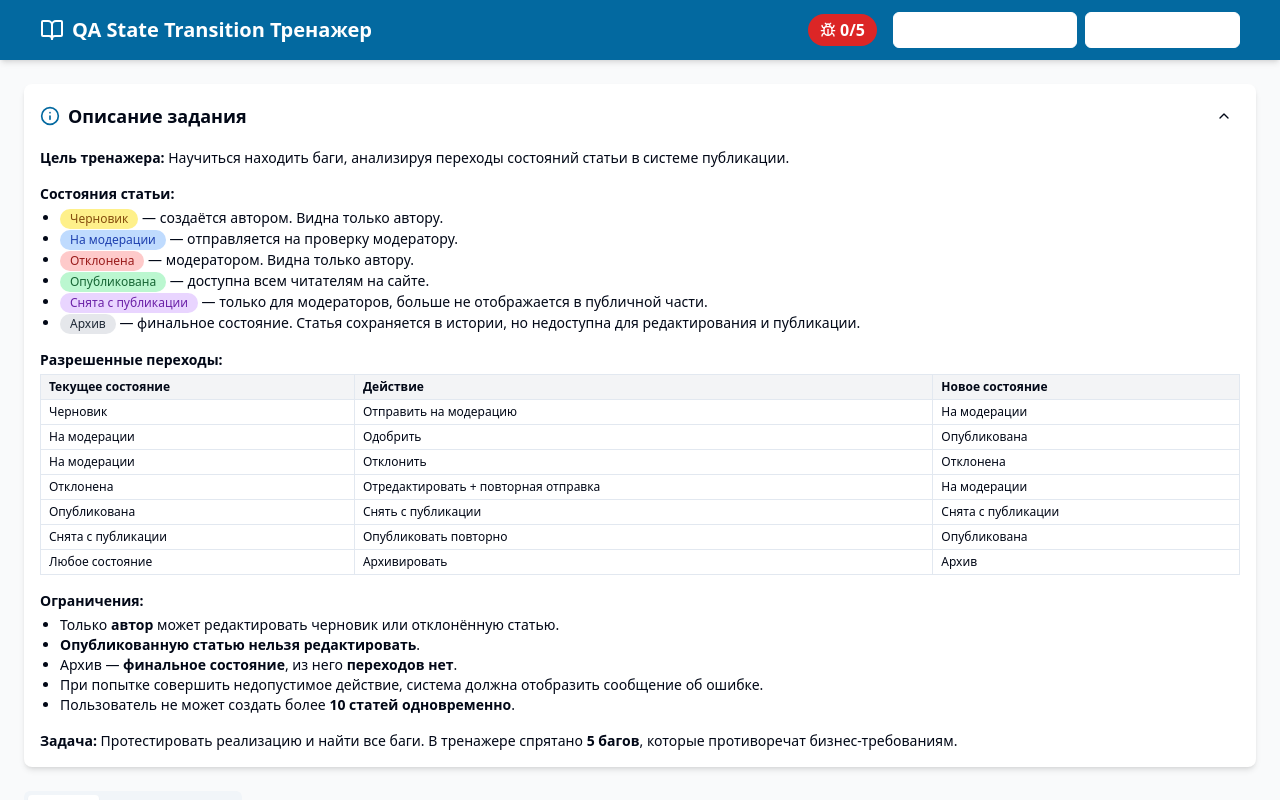
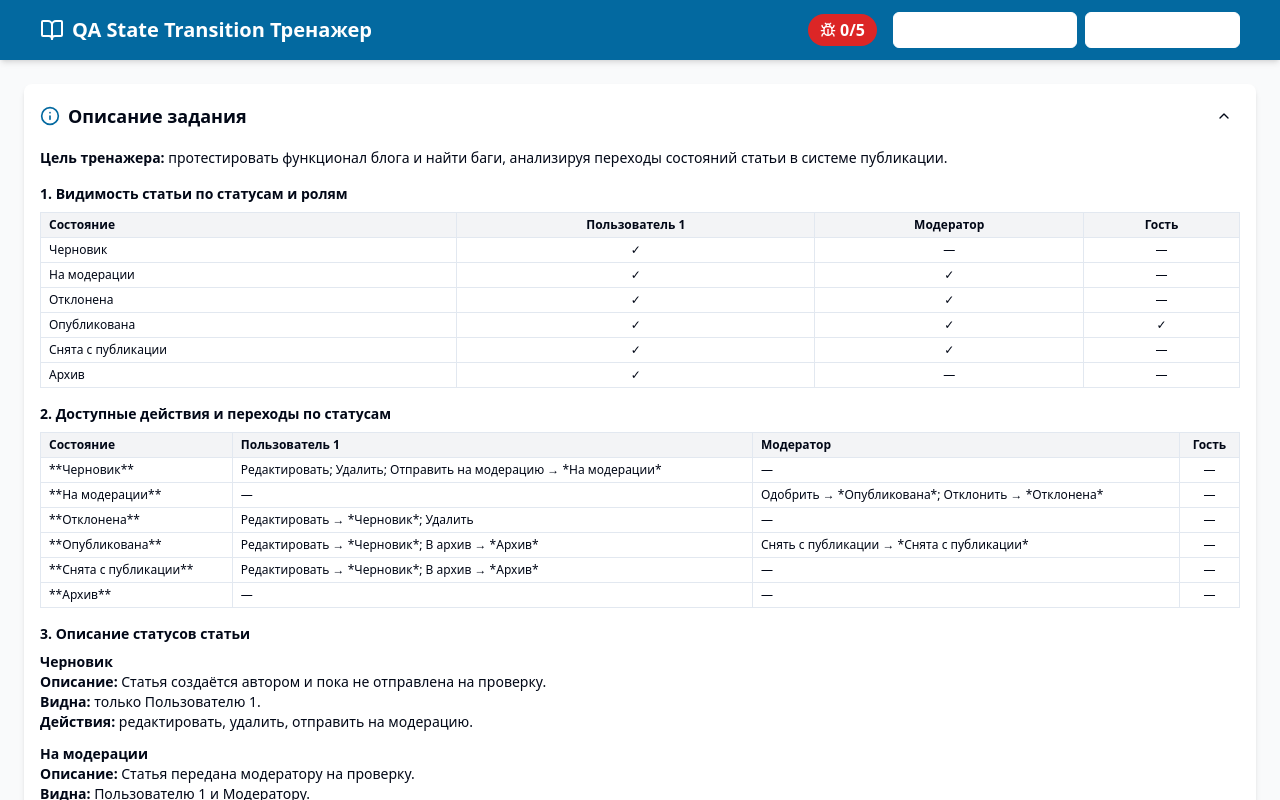
Before and after one commit to DrDoom74/state-quest-tester-trainer, a React (Vite) app: page / in a window 1280 px wide. Both pictures are taken after a click on the button 1224 px from the left and 116 px from the top of the page. Shown: the top 800 px of the page. Built offline with nearby package versions, Linux system fonts and the light colour scheme.

Commit message:
Refactor: Update instructions panel content
Update the instructions panel with new content, including visibility, actions, and roles descriptions.

```diff
--- a/src/components/InstructionsPanel.tsx
+++ b/src/components/InstructionsPanel.tsx
@@ -26,84 +26,187 @@ const InstructionsPanel: React.FC = () => {
       {isExpanded && (
         <div className="mt-4 text-sm space-y-4">
           <p>
-            <strong>Цель тренажера:</strong> Научиться находить баги, анализируя переходы состояний статьи в системе публикации.
+            <strong>Цель тренажера:</strong> протестировать функционал блога и найти баги, анализируя переходы состояний статьи в системе публикации.
           </p>
 
           <div>
-            <strong>Состояния статьи:</strong>
-            <ul className="list-disc pl-5 mt-1">
-              <li><span className="state-badge state-draft">Черновик</span> — создаётся автором. Видна только автору.</li>
-              <li><span className="state-badge state-moderation">На модерации</span> — отправляется на проверку модератору.</li>
-              <li><span className="state-badge state-rejected">Отклонена</span> — модератором. Видна только автору.</li>
-              <li><span className="state-badge state-published">Опубликована</span> — доступна всем читателям на сайте.</li>
-              <li><span className="state-badge state-unpublished">Снята с публикации</span> — только для модераторов, больше не отображается в публичной части.</li>
-              <li><span className="state-badge state-archived">Архив</span> — финальное состояние. Статья сохраняется в истории, но недоступна для редактирования и публикации.</li>
-            </ul>
-          </div>
-
-          <div>
-            <strong>Разрешенные переходы:</strong>
+            <h3 className="font-bold mb-2">1. Видимость статьи по статусам и ролям</h3>
             <table className="min-w-full border-collapse mt-1 text-xs">
               <thead>
                 <tr className="bg-gray-100">
-                  <th className="border px-2 py-1 text-left">Текущее состояние</th>
-                  <th className="border px-2 py-1 text-left">Действие</th>
-                  <th className="border px-2 py-1 text-left">Новое состояние</th>
+                  <th className="border px-2 py-1 text-left">Состояние</th>
+                  <th className="border px-2 py-1 text-center">Пользователь 1</th>
+                  <th className="border px-2 py-1 text-center">Модератор</th>
+                  <th className="border px-2 py-1 text-center">Гость</th>
                 </tr>
               </thead>
               <tbody>
-                <tr>
-                  <td className="border px-2 py-1">Черновик</td>
-                  <td className="border px-2 py-1">Отправить на модерацию</td>
-                  <td className="border px-2 py-1">На модерации</td>
-                </tr>
-                <tr>
-                  <td className="border px-2 py-1">На модерации</td>
-                  <td className="border px-2 py-1">Одобрить</td>
-                  <td className="border px-2 py-1">Опубликована</td>
-                </tr>
-                <tr>
-                  <td className="border px-2 py-1">На модерации</td>
-                  <td className="border px-2 py-1">Отклонить</td>
-                  <td className="border px-2 py-1">Отклонена</td>
-                </tr>
-                <tr>
-                  <td className="border px-2 py-1">Отклонена</td>
-                  <td className="border px-2 py-1">Отредактировать + повторная отправка</td>
-                  <td className="border px-2 py-1">На модерации</td>
-                </tr>
-                <tr>
-                  <td className="border px-2 py-1">Опубликована</td>
-                  <td className="border px-2 py-1">Снять с публикации</td>
-                  <td className="border px-2 py-1">Снята с публикации</td>
-                </tr>
-                <tr>
-                  <td className="border px-2 py-1">Снята с публикации</td>
-                  <td className="border px-2 py-1">Опубликовать повторно</td>
-                  <td className="border px-2 py-1">Опубликована</td>
-                </tr>
-                <tr>
-                  <td className="border px-2 py-1">Любое состояние</td>
-                  <td className="border px-2 py-1">Архивировать</td>
-                  <td className="border px-2 py-1">Архив</td>
-                </tr>
+                {[
+                  { state: 'Черновик', user: '✓', moderator: '—', guest: '—' },
+                  { state: 'На модерации', user: '✓', moderator: '✓', guest: '—' },
+                  { state: 'Отклонена', user: '✓', moderator: '✓', guest: '—' },
+                  { state: 'Опубликована', user: '✓', moderator: '✓', guest: '✓' },
+                  { state: 'Снята с публикации', user: '✓', moderator: '✓', guest: '—' },
+                  { state: 'Архив', user: '✓', moderator: '—', guest: '—' }
+                ].map((row, index) => (
+                  <tr key={index}>
+                    <td className="border px-2 py-1">{row.state}</td>
+                    <td className="border px-2 py-1 text-center">{row.user}</td>
+                    <td className="border px-2 py-1 text-center">{row.moderator}</td>
+                    <td className="border px-2 py-1 text-center">{row.guest}</td>
+                  </tr>
+                ))}
               </tbody>
             </table>
           </div>
 
           <div>
-            <strong>Ограничения:</strong>
-            <ul className="list-disc pl-5 mt-1">
-              <li>Только <strong>автор</strong> может редактировать черновик или отклонённую статью.</li>
-              <li><strong>Опубликованную статью нельзя редактировать</strong>.</li>
-              <li>Архив — <strong>финальное состояние</strong>, из него <strong>переходов нет</strong>.</li>
-              <li>При попытке совершить недопустимое действие, система должна отобразить сообщение об ошибке.</li>
-              <li>Пользователь не может создать более <strong>10 статей одновременно</strong>.</li>
-            </ul>
+            <h3 className="font-bold mb-2">2. Доступные действия и переходы по статусам</h3>
+            <table className="min-w-full border-collapse mt-1 text-xs">
+              <thead>
+                <tr className="bg-gray-100">
+                  <th className="border px-2 py-1 text-left">Состояние</th>
+                  <th className="border px-2 py-1 text-left">Пользователь 1</th>
+                  <th className="border px-2 py-1 text-left">Модератор</th>
+                  <th className="border px-2 py-1 text-center">Гость</th>
+                </tr>
+              </thead>
+              <tbody>
+                {[
+                  {
+                    state: '**Черновик**',
+                    user: 'Редактировать; Удалить; Отправить на модерацию → *На модерации*',
+                    moderator: '—',
+                    guest: '—'
+                  },
+                  {
+                    state: '**На модерации**',
+                    user: '—',
+                    moderator: 'Одобрить → *Опубликована*; Отклонить → *Отклонена*',
+                    guest: '—'
+                  },
+                  {
+                    state: '**Отклонена**',
+                    user: 'Редактировать → *Черновик*; Удалить',
+                    moderator: '—',
+                    guest: '—'
+                  },
+                  {
+                    state: '**Опубликована**',
+                    user: 'Редактировать → *Черновик*; В архив → *Архив*',
+                    moderator: 'Снять с публикации → *Снята с публикации*',
+                    guest: '—'
+                  },
+                  {
+                    state: '**Снята с публикации**',
+                    user: 'Редактировать → *Черновик*; В архив → *Архив*',
+                    moderator: '—',
+                    guest: '—'
+                  },
+                  {
+                    state: '**Архив**',
+                    user: '—',
+                    moderator: '—',
+                    guest: '—'
+                  }
+                ].map((row, index) => (
+                  <tr key={index}>
+                    <td className="border px-2 py-1" dangerouslySetInnerHTML={{__html: row.state}}></td>
+                    <td className="border px-2 py-1">{row.user}</td>
+                    <td className="border px-2 py-1">{row.moderator}</td>
+                    <td className="border px-2 py-1 text-center">{row.guest}</td>
+                  </tr>
+                ))}
+              </tbody>
+            </table>
           </div>
 
           <div>
-            <strong>Задача:</strong> Протестировать реализацию и найти все баги. В тренажере спрятано <strong>5 багов</strong>, которые противоречат бизнес-требованиям.
+            <h3 className="font-bold mb-2">3. Описание статусов статьи</h3>
+            {[
+              {
+                title: 'Черновик',
+                description: 'Статья создаётся автором и пока не отправлена на проверку.',
+                visibility: 'только Пользователю 1',
+                actions: 'редактировать, удалить, отправить на модерацию'
+              },
+              {
+                title: 'На модерации',
+                description: 'Статья передана модератору на проверку.',
+                visibility: 'Пользователю 1 и Модератору',
+                actions: 'только для Модератора – одобрить или отклонить'
+              },
+              {
+                title: 'Отклонена',
+                description: 'Модератор посчитал статью несоответствующей требованиям.',
+                visibility: 'Пользователю 1 и Модератору',
+                actions: 'для Пользователя 1 – редактировать (возврат в "Черновик"), удалить'
+              },
+              {
+                title: 'Опубликована',
+                description: 'Статья успешно прошла модерацию и доступна всем читателям.',
+                visibility: 'Пользователю 1, Модератору и Гостю',
+                actions: 'Пользователь 1 – редактировать (→ "Черновик"), в архив (→ "Архив"); Модератор – снять с публикации (→ "Снята с публикации")'
+              },
+              {
+                title: 'Снята с публикации',
+                description: 'Модератор удалил статью из публичного доступа.',
+                visibility: 'Пользователю 1 и Модератору',
+                actions: 'Пользователь 1 – редактировать (→ "Черновик"), в архив (→ "Архив")'
+              },
+              {
+                title: 'Архив',
+                description: 'Финальное состояние: статья сохраняется в истории, но больше не редактируется и не публикуется.',
+                visibility: 'только Пользователю 1',
+                actions: 'отсутствуют'
+              }
+            ].map((status, index) => (
+              <div key={index} className="mb-3">
+                <h4 className="font-semibold">{status.title}</h4>
+                <p><strong>Описание:</strong> {status.description}</p>
+                <p><strong>Видна:</strong> {status.visibility}.</p>
+                <p><strong>Действия:</strong> {status.actions}.</p>
+              </div>
+            ))}
+          </div>
+
+          <div>
+            <h3 className="font-bold mb-2">4. Вкладки (роли) и их назначение</h3>
+            {[
+              {
+                role: 'Пользователь 1 (Автор)',
+                description: [
+                  'Создаёт и редактирует статьи, инициирует переход "Черновик" → "На модерации".',
+                  'Видит все свои статьи во всех статусах.',
+                  'Выполняет тестовые сценарии и фиксирует баги.'
+                ]
+              },
+              {
+                role: 'Модератор',
+                description: [
+                  'Проверяет статьи в статусе "На модерации".',
+                  'Может одобрить (→ "Опубликована"), отклонить (→ "Отклонена"), снять с публикации (→ "Снята с публикации") и отправить в архив (→ "Архив").',
+                  'Видит статьи в статусах "На модерации", "Отклонена", "Опубликована", "Снята с публикации".'
+                ]
+              },
+              {
+                role: 'Гость (Читатель)',
+                description: [
+                  'Имеет только права просмотра.',
+                  'Видит только статьи в статусе "Опубликована".',
+                  'Не может выполнять никаких действий.'
+                ]
+              }
+            ].map((roleInfo, index) => (
+              <div key={index} className="mb-3">
+                <h4 className="font-semibold">{roleInfo.role}</h4>
+                <ul className="list-disc pl-5">
+                  {roleInfo.description.map((desc, descIndex) => (
+                    <li key={descIndex}>{desc}</li>
+                  ))}
+                </ul>
+              </div>
+            ))}
           </div>
         </div>
       )}
```
